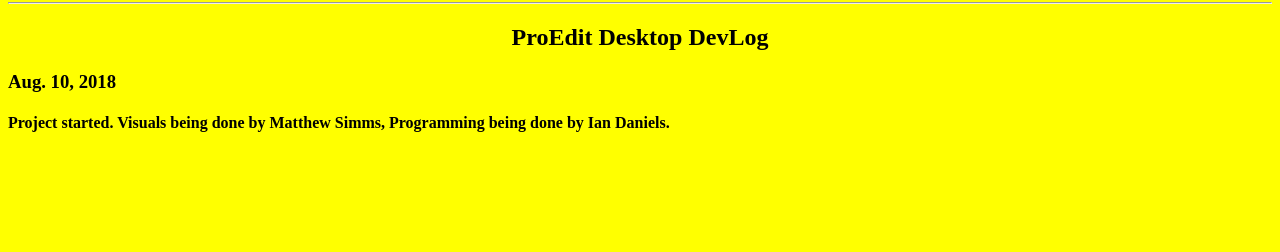
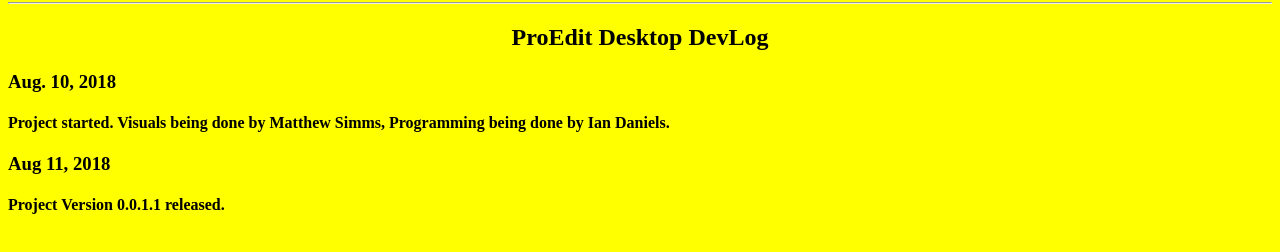
Before and after one commit to lemondevelopment/lemondevelopment.github.io, a plain HTML site: page proeditdesktopdevlog.html in a window 1280 px wide. Shown: the part 78-330 px from the top of the page. Drawn offline with Linux system fonts and the light colour scheme.

Commit message:
Update proeditdesktopdevlog.html

```diff
--- a/proeditdesktopdevlog.html
+++ b/proeditdesktopdevlog.html
@@ -19,6 +19,8 @@
 <h2 style="text-align:center"> ProEdit Desktop DevLog </h2>
 <h3> Aug. 10, 2018 </h3>
 <h4> Project started. Visuals being done by Matthew Simms, Programming being done by Ian Daniels. </h4>
+<h3> Aug 11, 2018 </h3>
+<h4> Project Version 0.0.1.1 released. </h4>
 
 </body>
 </html>
```
